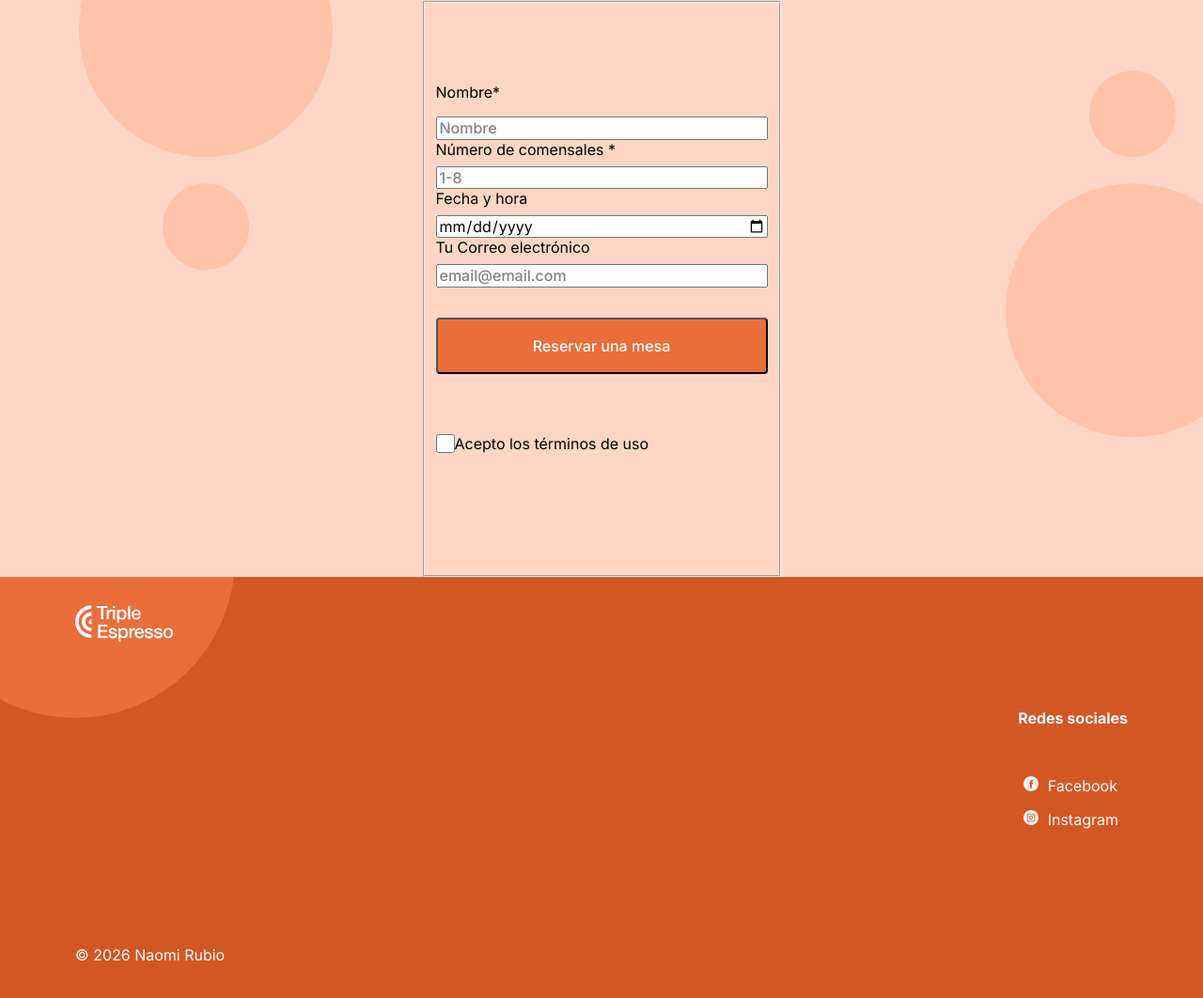
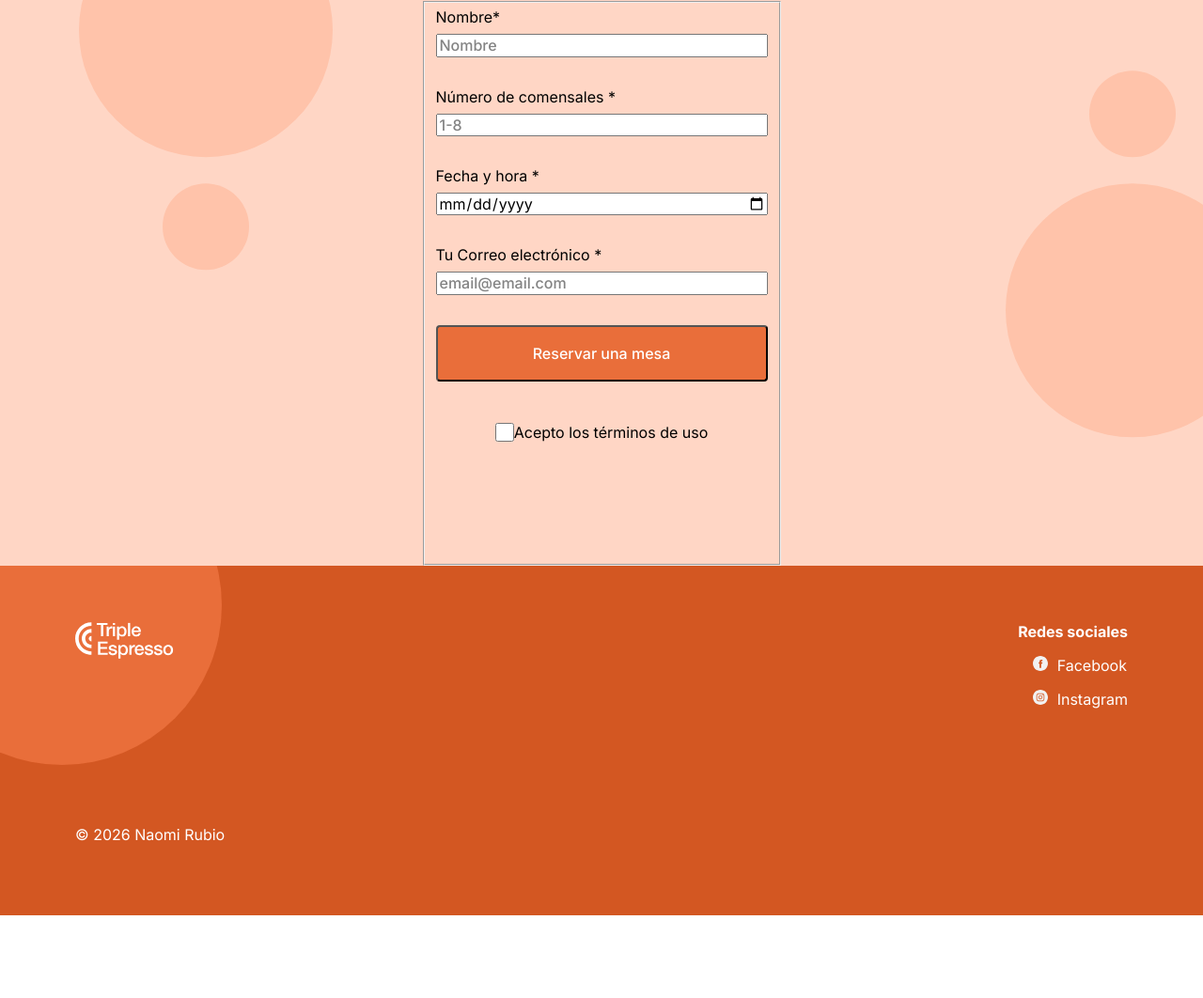
Before and after one commit to naomirubioo7/web_project_coffeeshop_es, a plain HTML site: page index.html in a window 1280 px wide. Shown: the part 1088-2150 px from the top of the page at 94% size. After the commit the page ends 2062 px from the top, so only its background shows below. Drawn offline with Linux system fonts and the light colour scheme.

Commit message:
cambios en footer y margenes

```diff
--- a/index.html
+++ b/index.html
@@ -60,7 +60,7 @@
           method="POST"
         >
           <fieldset>
-            <label class="form__reservation form__label--first" for="nombre"
+            <label class="form_reservation form_label--first" for="nombre"
               >Nombre*</label
             >
             <input
@@ -87,7 +87,7 @@
             />
 
             <label class="form__reservation" for="fechayhora"
-              >Fecha y hora</label
+              >Fecha y hora *</label
             >
             <input
               type="date"
@@ -98,7 +98,7 @@
             />
 
             <label class="form__reservation" for="correo-electronico">
-              Tu Correo electrónico</label
+              Tu Correo electrónico *</label
             >
             <input
               type="email"
@@ -131,11 +131,15 @@
             alt="logofooter"
           />
         </div>
+        <div>
           <p class="footer__social-title">Redes sociales</p>
           <ul class="footer__social">
             <li>
               <a href="#"
-              ><img src="images/facebook_white.svg" alt="Facebook" />Facebook</a
+                ><img
+                  src="images/facebook_white.svg"
+                  alt="Facebook"
+                />Facebook</a
               >
             </li>
             <li>
@@ -147,8 +151,10 @@
               >
             </li>
           </ul>
+        </div>
         <p class="footer__copyright">© 2026 Naomi Rubio</p>
       </div>
+      <div class="footer__circle"></div>
     </footer>
   </body>
 </html>
--- a/styles/style.css
+++ b/styles/style.css
@@ -113,6 +113,9 @@ body {
   line-height: 52px;
   margin-top: 100px;
 }
+.form input {
+  margin-top: 8px;
+}
 .form__input::placeholder {
   font-family: "Inter";
   font-style: normal;
@@ -144,12 +147,14 @@ fieldset {
 
 .form__reservation {
   margin-bottom: 8px;
+  margin-top: 32px;
 }
 .form__checkbox {
-  margin-top: 32px;
+  margin-top: 12px;
   margin-bottom: 120px;
   display: flex;
   align-items: center;
+  justify-content: center;
 }
 
 .form__checkbox-input {
@@ -160,6 +165,12 @@ fieldset {
 .form__label--first {
   margin-top: 80px;
   display: block;
+  font-family: "Inter";
+  font-style: normal;
+  font-weight: normal;
+  font-size: 20px;
+  line-height: 30px;
+  color: #000;
 }
 
 #nombre {
@@ -172,28 +183,27 @@ fieldset {
   text-align: left;
 }
 footer {
+  position: relative;
   background-color: #d35722;
-  padding-top: 30px;
-  padding-left: 80px;
   overflow: hidden;
-  padding-bottom: 100px;
 }
 
 .logof {
   position: relative;
   width: 150px;
   height: 50px;
+  z-index: 1;
 }
-.logof::before {
+
+.footer__circle {
   position: absolute;
   background-color: #e96e3a;
-  border-radius: 50%;
-  content: "";
   width: 340px;
   height: 340px;
-  top: -50px;
-  left: 0px;
-  transform: translate(-50%, -50%);
+  top: -128px;
+  left: -104px;
+  border-radius: 50%;
+  z-index: 0;
 }
 
 .footer__logo {
@@ -206,9 +216,9 @@ footer {
   display: flex;
   flex-wrap: wrap;
   justify-content: space-between;
+  padding: 60px 80px;
 }
 .footer__social {
-  margin-left: auto;
   list-style: none;
   color: white;
   font-family: "Inter";
@@ -216,14 +226,11 @@ footer {
   font-weight: normal;
   font-size: 16px;
   line-height: 20px;
-  margin-right: 10px;
-  margin-top: 20px;
 }
 
 .footer__social a {
   text-decoration: none;
   color: white;
-  margin-right: 80px;
   font-family: "Inter";
   font-style: normal;
   font-weight: normal;
@@ -232,10 +239,9 @@ footer {
 }
 
 .footer__social-title {
+  margin-top: 0;
   flex-basis: 100%;
   text-align: right;
-  margin-top: 60px;
-  margin-right: 80px;
   text-decoration: none;
   color: white;
   font-family: "Inter";
@@ -258,7 +264,6 @@ footer {
   flex-shrink: 0;
   flex-basis: 100%;
   margin-top: 108px;
-  margin-bottom: 60px;
   font-family: "Inter";
   font-style: normal;
   font-weight: normal;
```
Lines whose indentation alone changed are shown as unchanged.
